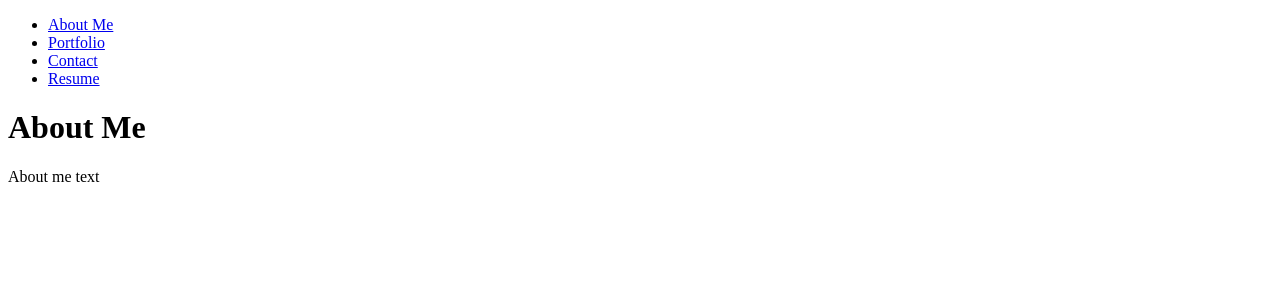
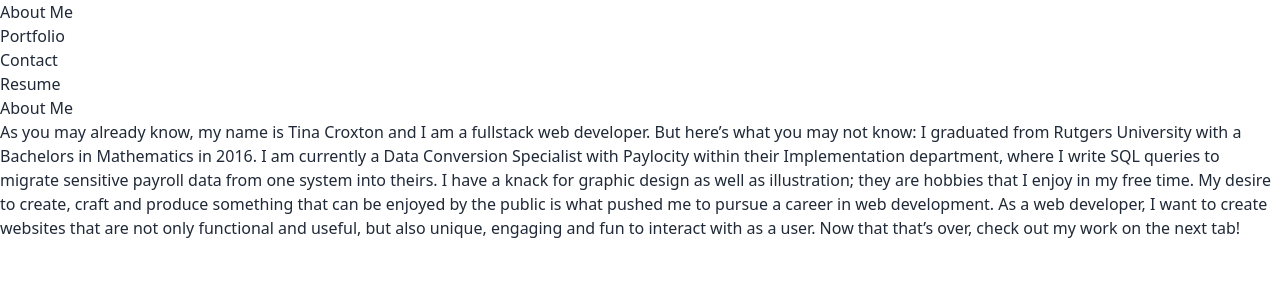
Before and after one commit to TinaTheDev91/Portfolio, a React (Create React App) app in the folder portfolio/: page / in a window 1280 px wide. Shown: the top 300 px of the page. Built offline with nearby package versions, Linux system fonts and the light colour scheme.

Commit message:
implemented tailwind

```diff
--- /dev/null
+++ b/portfolio/postcss.config.js
@@ -0,0 +1,6 @@
+module.exports = {
+  plugins: {
+    tailwindcss: {},
+    autoprefixer: {},
+  },
+}
--- a/portfolio/src/App.js
+++ b/portfolio/src/App.js
@@ -1,5 +1,6 @@
 import React from "react";
 import PortfolioContainer from "./components/PortfolioContainer";
+import './index.css'
 
 const App = () => <PortfolioContainer />;
 
--- a/portfolio/src/components/pages/About.js
+++ b/portfolio/src/components/pages/About.js
@@ -5,7 +5,15 @@ export default function About() {
     <div>
       <h1>About Me</h1>
       <p>
-        About me text
+        As you may already know, my name is Tina Croxton and I am a fullstack web developer. But here’s what you may not know:
+
+        I graduated from Rutgers University with a Bachelors in Mathematics in 2016. I am currently a Data Conversion Specialist
+        with Paylocity within their Implementation department, where I write SQL queries to migrate sensitive payroll data from one system into theirs.
+        I have a knack for graphic design as well as illustration; they are hobbies that I enjoy in my free time.
+        My desire to create, craft and produce something that can be enjoyed by the public is what pushed me to pursue a career in web development.
+
+        As a web developer, I want to create websites that are not only functional and useful, but also unique, engaging and fun to interact with as a user.
+        Now that that’s over, check out my work on the next tab!
       </p>
     </div>
   );
--- a/portfolio/src/components/pages/Contact.js
+++ b/portfolio/src/components/pages/Contact.js
@@ -4,9 +4,24 @@ export default function Contact() {
   return (
     <div>
       <h1>Contact Form</h1>
-      <p>
-        Contact Form
-      </p>
+      <form className="form">
+        <input
+          name="name"
+          type="text"
+          placeholder="name"
+        />
+        <input
+          name="email"
+          type="email"
+          placeholder="email"
+        />
+        <input
+          name="message"
+          type="text"
+          placeholder="message"
+        />
+        <button type="button">Submit</button>
+      </form>
     </div>
   );
 }
--- a/portfolio/src/index.css
+++ b/portfolio/src/index.css
@@ -1,4 +1,8 @@
-body {
+@tailwind base;
+@tailwind components;
+@tailwind utilities;
+
+/* body {
   margin: 0;
   font-family: -apple-system, BlinkMacSystemFont, 'Segoe UI', 'Roboto', 'Oxygen',
     'Ubuntu', 'Cantarell', 'Fira Sans', 'Droid Sans', 'Helvetica Neue',
@@ -10,4 +14,4 @@ body {
 code {
   font-family: source-code-pro, Menlo, Monaco, Consolas, 'Courier New',
     monospace;
-}
+} */
--- /dev/null
+++ b/portfolio/tailwind.config.js
@@ -0,0 +1,10 @@
+/** @type {import('tailwindcss').Config} */
+module.exports = {
+  content: [
+    "./src/**/*.{js,jsx,ts,tsx}",
+  ],
+  theme: {
+    extend: {},
+  },
+  plugins: [require("daisyui")],
+}
```
Also changed, not shown: portfolio/package.json (+14 -2 lines), 1 other file (tests, documents, lock files or other folders).
